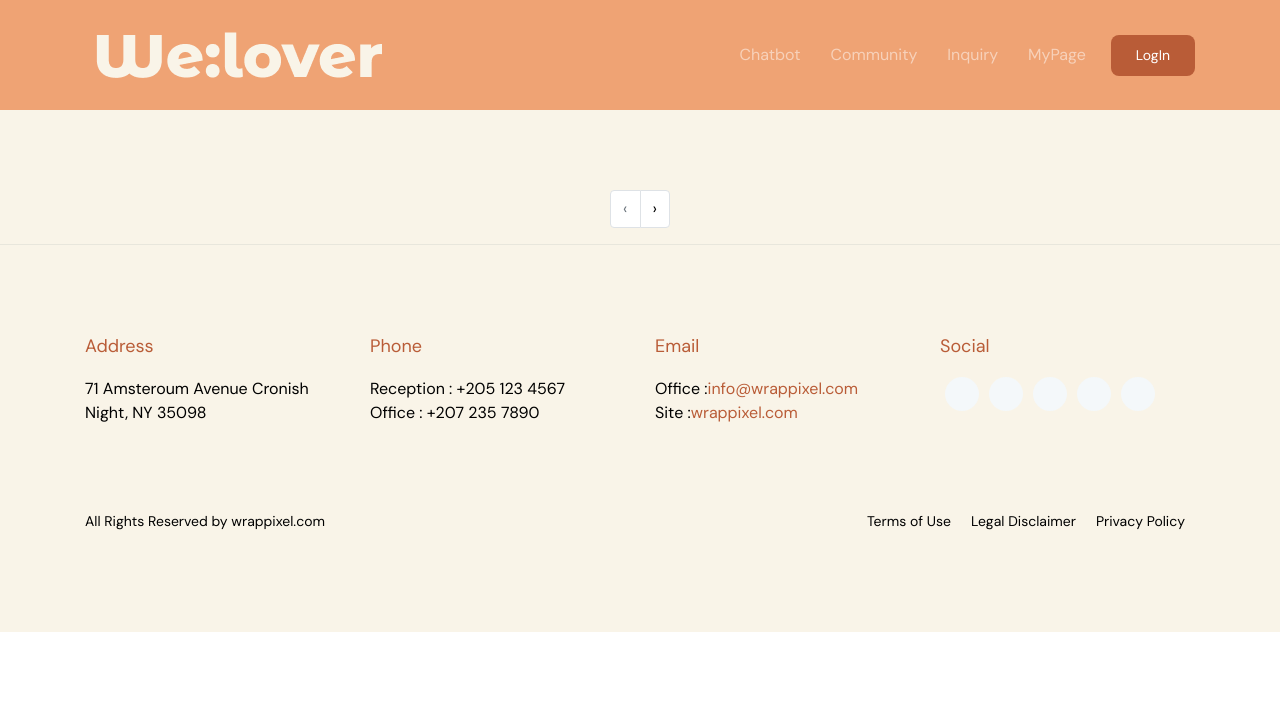
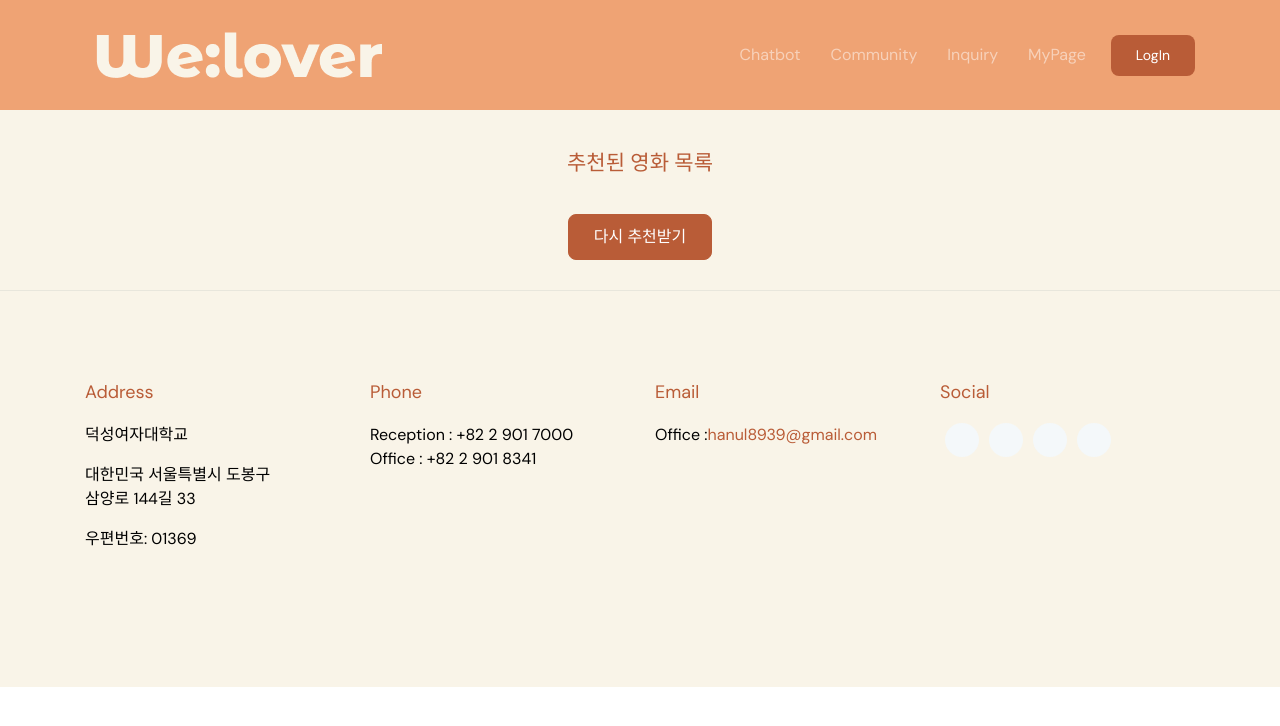
Before and after one commit to DSHanul2023/Hanul-Front, a Next.js app: page /minichatcontentlist in a window 1280 px wide. Shown: the top 726 px of the page. Built offline with nearby package versions, Linux system fonts and the light colour scheme; a web font is replaced by a local one.

Commit message:
Minichat 추천 영화 디자인 수정 (5개씩 출력)

```diff
--- a/components/custom/sections/minichatcontentlistcomponent.js
+++ b/components/custom/sections/minichatcontentlistcomponent.js
@@ -4,7 +4,7 @@ import MinichatPagination from './minichatpagination';
 import MinichatItemComponent from './minichatitemcomponent';
 
 const MinichatContentList = ({ recommendedMovies }) => {
-  const itemsPerPage = 10; // 한 페이지에 표시할 아이템 수
+  const itemsPerPage = 5; // 한 페이지에 표시할 아이템 수
   const [currentPage, setCurrentPage] = useState(1);
   const [currentItems, setCurrentItems] = useState([]);
   const totalPages = Math.ceil(recommendedMovies.length / itemsPerPage);
@@ -28,7 +28,7 @@ const MinichatContentList = ({ recommendedMovies }) => {
           <MinichatItemComponent key={index} movie={movie} />
         ))}
       </Row>
-      <div className="listpagination" style={{ display: 'flex', justifyContent: 'center', marginTop: '80px' }}>
+      <div className="listpagination" style={{ display: 'flex', justifyContent: 'center', marginTop: '30px', marginBottom: '30px' }}>
         <MinichatPagination totalPages={totalPages} currentPage={currentPage} onPageChange={handlePageChange} />
       </div>
     </Container>
--- a/components/custom/sections/minichatpagination.js
+++ b/components/custom/sections/minichatpagination.js
@@ -1,19 +1,18 @@
 import React from 'react';
-import { Pagination, PaginationItem, PaginationLink } from 'reactstrap';
+import { Button } from 'reactstrap';
+
+const buttonStyle = {
+  backgroundColor: '#B95C37', // 원하는 배경색
+  borderColor: '#B95C37', // 원하는 테두리 색상
+  color: 'white', // 버튼 텍스트 색상
+  transition: 'filter 0.3s, brightness 0.3s', // 효과 시간을 조절할 수 있는 CSS 속성 추가
+};
+
+const hoverStyle = {
+  filter: 'brightness(1.2)', // 마우스를 올렸을 때 밝아지는 효과
+};
 
 const MinichatPagination = ({ totalPages, currentPage, onPageChange }) => {
-  const visiblePageNumbers = Array.from({ length: totalPages }, (_, index) => index + 1);
-
-  // 현재 페이지를 중심으로 앞 뒤로 5개의 페이지만 보이도록 계산
-  const maxVisiblePages = 5;
-  const middlePage = Math.ceil(maxVisiblePages / 2);
-  let startPage = Math.max(currentPage - middlePage, 1);
-  let endPage = Math.min(startPage + maxVisiblePages - 1, totalPages);
-
-  if (endPage - startPage < maxVisiblePages - 1) {
-    startPage = Math.max(endPage - maxVisiblePages + 1, 1);
-  }
-
   const handlePageChange = (page) => {
     if (page !== currentPage) {
       onPageChange(page);
@@ -21,21 +20,19 @@ const MinichatPagination = ({ totalPages, currentPage, onPageChange }) => {
   };
 
   return (
-    <Pagination className="minichat-pagination" aria-label="Page navigation example">
-      <PaginationItem disabled={currentPage === 1}>
-        <PaginationLink previous href="#" onClick={() => handlePageChange(currentPage - 1)} />
-      </PaginationItem>
-      {visiblePageNumbers.slice(startPage - 1, endPage).map((pageNumber) => (
-        <PaginationItem key={pageNumber} active={pageNumber === currentPage}>
-          <PaginationLink href="#" onClick={() => handlePageChange(pageNumber)}>
-            {pageNumber}
-          </PaginationLink>
-        </PaginationItem>
-      ))}
-      <PaginationItem disabled={currentPage === totalPages}>
-        <PaginationLink next href="#" onClick={() => handlePageChange(currentPage + 1)} />
-      </PaginationItem>
-    </Pagination>
+    <div className="minichat-pagination" aria-label="Page navigation example">
+      <Button
+        style={{ ...buttonStyle, ...(currentPage === totalPages && { cursor: 'not-allowed' }) }}
+        disabled={currentPage === totalPages}
+        onClick={() => handlePageChange(currentPage + 1)}
+        // 마우스를 올렸을 때 hoverStyle 적용
+        onMouseEnter={(e) => e.target.style.filter = hoverStyle.filter}
+        // 마우스가 버튼을 벗어났을 때 원래 스타일로 복원
+        onMouseLeave={(e) => e.target.style.filter = ''}
+      >
+        다시 추천받기
+      </Button>
+    </div>
   );
 };
 
--- a/layout/footer/Footer.js
+++ b/layout/footer/Footer.js
@@ -10,13 +10,23 @@ const Footer = () => {
         <Row>
           <Col lg="3" md="6" className="m-b-30">
             <h5 className="m-b-20">Address</h5>
-            <p>71 Amsteroum Avenue Cronish Night, NY 35098</p>
+            {/* <p>덕성여자대학교</p>
+            <p>대한민국 서울특별시 도봉구 삼양로 144길 33</p>
+            <p>우편번호: 01369</p> */}
+            <p>덕성여자대학교</p>
+            <p>대한민국 서울특별시 도봉구<br/>삼양로 144길 33<br/></p>
+            <p>우편번호: 01369</p>
+
+            {/* <p>덕성여자대학교<br/>
+            대한민국 서울특별시 도봉구 삼양로 144길 33<br/>
+            우편번호: 01369</p> */}
+
           </Col>
           <Col lg="3" md="6" className="m-b-30">
             <h5 className="m-b-20">Phone</h5>
             <p>
-              Reception : +205 123 4567 <br />
-              Office : +207 235 7890
+              Reception : +82 2 901 7000 <br />
+              Office : +82 2 901 8341
             </p>
           </Col>
           <Col lg="3" md="6" className="m-b-30">
@@ -24,39 +34,35 @@ const Footer = () => {
             <p>
               Office :
               <Link href="#" className="link">
-                info@wrappixel.com
+              hanul8939@gmail.com
               </Link>
-              <br />
+              {/* <br />
               Site :
               <Link href="https://www.wrappixel.com" className="link">
                 wrappixel.com
-              </Link>
+              </Link> */}
             </p>
           </Col>
           <Col lg="3" md="6">
             <h5 className="m-b-20">Social</h5>
             <div className="round-social light">
-              <Link href="#" className="link">
+              <Link href="https://www.facebook.com/DukSungWU" className="link">
 
                 <i className="fa fa-facebook"></i>
 
               </Link>
-              <Link href="#" className="link">
 
-                <i className="fa fa-twitter"></i>
+              <Link href="https://blog.naver.com/dswuniv_blog" className="link">
+
+              <i className="fa fa-bold"></i>
 
               </Link>
-              <Link href="#" className="link">
-
-                <i className="fa fa-google-plus"></i>
-
-              </Link>
-              <Link href="#" className="link">
+              <Link href="https://www.youtube.com/channel/UCrda7r7df_GPinyBULMA6CA" className="link">
 
                 <i className="fa fa-youtube-play"></i>
 
               </Link>
-              <Link href="#" className="link">
+              <Link href="https://www.instagram.com/duksung_official/" className="link">
 
                 <i className="fa fa-instagram"></i>
 
@@ -64,7 +70,8 @@ const Footer = () => {
             </div>
           </Col>
         </Row>
-        <div className="f4-bottom-bar">
+
+        {/* <div className="f4-bottom-bar">
           <Row>
             <Col md="12">
               <div className="d-flex font-14">
@@ -88,7 +95,8 @@ const Footer = () => {
               </div>
             </Col>
           </Row>
-        </div>
+        </div> */}
+
       </Container>
     </div>
   );
--- a/pages/minichatcontentlist.js
+++ b/pages/minichatcontentlist.js
@@ -9,9 +9,11 @@ const MinichatContentListPage = () => {
     const parsedRecommendedMovies = recommendedMovies ? JSON.parse(recommendedMovies) : [];
 
     return (
-        <div>
+        <div style={{ display: 'flex', flexDirection: 'column', alignItems: 'center', marginTop: '40px' }}>
+            <h4>추천된 영화 목록</h4>
             <MinichatContentList recommendedMovies={parsedRecommendedMovies} />
         </div>
+
     );
 }
 
```
